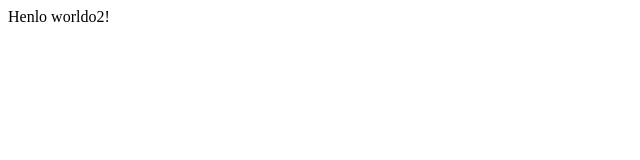
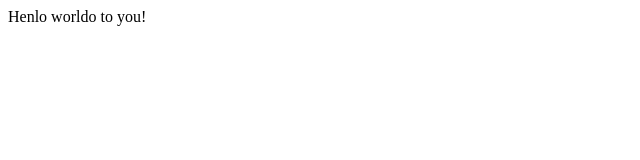
Before and after one commit to Dragidare/GB, a Gatsby site in the folder blogo/: page / in a window 1280 px wide. Shown: the full height of the page, 0-640 px from the left. Built offline with nearby package versions, Linux system fonts and the light colour scheme; Gatsby itself is replaced by a stand-in of ours.

Commit message:
testing Github

```diff
--- a/blogo/src/pages/index.js
+++ b/blogo/src/pages/index.js
@@ -1,5 +1,5 @@
 import React from "react"
 
 export default function Home() {
-  return <div>Henlo worldo2!</div>
+  return <div>Henlo worldo to you!</div>
 }
```
